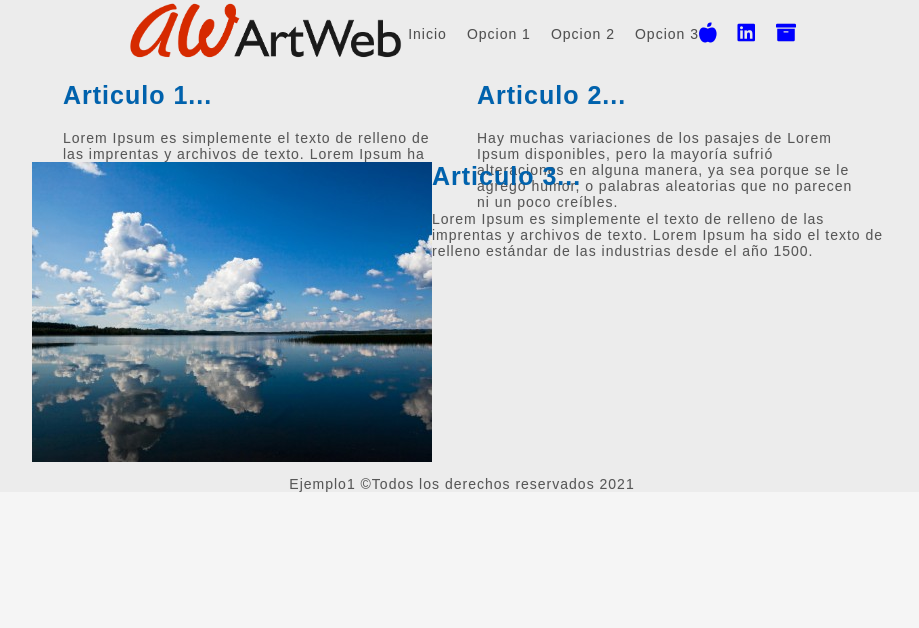
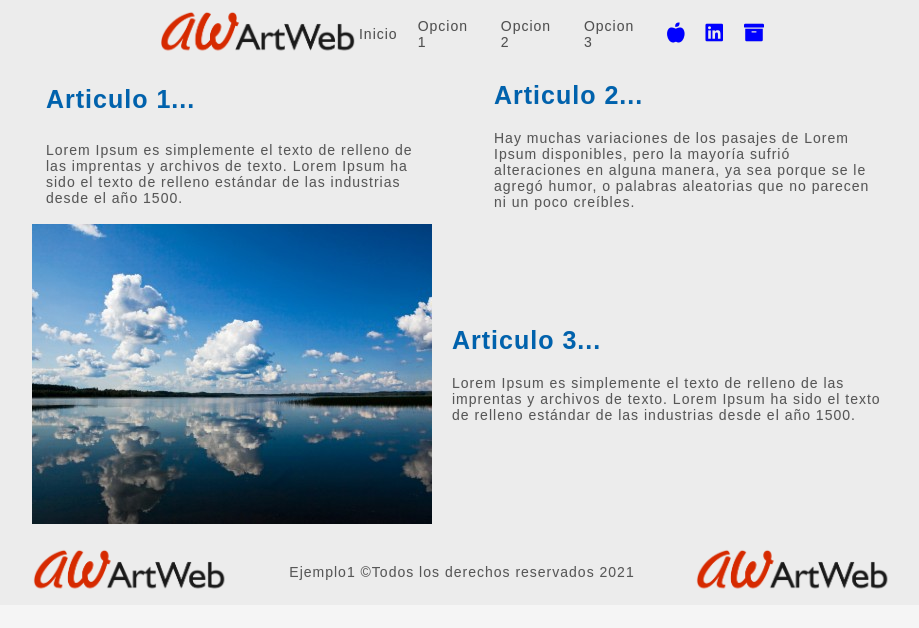
Before and after one commit to isaac9889/pruebas-diego, a React (Create React App) app: page / in a window 1280 px wide. Shown: the top 628 px of the page, without its empty margins (178-1097 px from the left). Built offline with nearby package versions, Linux system fonts and the light colour scheme; a web font is replaced by a local one.

Commit message:
ADD: Media Query

```diff
--- a/src/App_dos.tsx
+++ b/src/App_dos.tsx
@@ -7,6 +7,7 @@ function App_dos() {
               <div className="AppDos__CajaInt-imagen2">
                 <img src="../logo.png" className="imagen1" alt="logo"></img>
 
+                <div className="AppDos__HeaderContenedor">
                   <nav className="AppDos__Menu">
                       <a className="Opcmenu" href="index.html">Inicio</a>
                       <a className="Opcmenu" href="/">Opcion 1</a>
@@ -23,6 +24,7 @@ function App_dos() {
                     </div>
                     <div className="IconosRedes">
                       <em className="fas fa-archive" />
+                    </div>
                 </div>
                 </div>
 
@@ -54,8 +56,14 @@ function App_dos() {
           </div>
 
 
-          <footer>
-             <p>Ejemplo1 &copy;Todos los derechos reservados 2021</p>
+          <footer className="AppDos__Contenedor4">
+             <div className="AppDos__CajaInt-imagen2">
+                <img src="../logo.png" className="imagen1" alt="logo"></img>
+             </div>
+             <p className="AppDos__Pie">Ejemplo1 &copy;Todos los derechos reservados 2021</p>
+             <div className="AppDos__CajaInt-imagen2">
+                <img src="../logo.png" className="imagen1" alt="logo"></img>
+             </div>
           </footer>
 
 
--- a/src/styles/design_system/stylesheets/_stylesheets.scss
+++ b/src/styles/design_system/stylesheets/_stylesheets.scss
@@ -5,3 +5,5 @@
 /// @group IMPORT
 /// This document contains the imports of all the style sheets for the theme components.
 ////
+
+@import "header/header";
--- /dev/null
+++ b/src/styles/design_system/stylesheets/header/_header.scss
@@ -0,0 +1,56 @@
+%CajasSec1 {
+
+  align-items: center;
+  display: flex;
+  flex-wrap: wrap;
+  gap: 20px;
+  height: auto;
+  justify-content: space-between;
+  max-width: 30vw;
+
+}
+
+%AppDos {
+
+display: flex;
+flex-direction: column;
+align-items: center;
+gap: 1em;
+background: #ececec;
+
+
+  &__Contenedor {
+
+     width: -moz-available;
+     display: flex;
+     justify-content: flex-start;
+     max-width: 860px;
+     flex-direction: column;
+
+   }
+
+   &__CajaInt-imagen2 {
+
+     display: flex;
+     max-width: 100vw;
+     height: 67px;
+     width: -webkit-fill-available;
+     width: -moz-available;
+     align-items: center;
+
+   }
+
+   &__Menu {
+
+       max-width: 100vw;
+       height: 100%;
+       display: flex;
+       width: -webkit-fill-available;
+       width: -moz-available;
+       gap: 20px;
+       align-items: center;
+       margin-left: auto;
+
+   }
+
+}
--- a/src/styles/design_system/themes/Diego/header/_header.scss
+++ b/src/styles/design_system/themes/Diego/header/_header.scss
@@ -7,22 +7,27 @@ gap: 1em;
 background: #ececec;
 
 
+@media(max-width:320px){
+  flex-direction: column;
+  align-items: center;
+   }
+
+
   &__Contenedor {
+    @extend %AppDos__Contenedor;
+     }
 
-     width: -moz-available;
-     display: flex;
-     justify-content: flex-start;
-     max-width: 860px;
-     flex-direction: column;
-   }
+
 
    &__CajaInt-imagen2 {
 
      display: flex;
      max-width: 100vw;
      height: 67px;
-     widht: -webkit-fill-available;
-     widht: -moz-available;
+     width: -webkit-fill-available;
+     width: -moz-available;
+     align-items: center;
+     justify-content: space-between;
 
    }
 
@@ -31,8 +36,8 @@ background: #ececec;
        max-width: 100vw;
        height: 100%;
        display: flex;
-       widht: -webkit-fill-available;
-       widht: -moz-available;
+       width: -webkit-fill-available;
+       width: -moz-available;
        gap: 20px;
        align-items: center;
        margin-left: auto;
@@ -40,9 +45,17 @@ background: #ececec;
 
 }
 
+.AppDos__HeaderContenedor {
+
+  display: flex;
+  gap: 20px;
+  align-items: center;
+
+}
 
 
-.Opcmenu{
+
+.Opcmenu {
   text-decoration: none;
   color: #4f4f4f;
 }
@@ -60,6 +73,7 @@ background: #ececec;
 .IconosRedes {
   font-size: 20px;
   color: blue;
+  cursor: pointer;
 }
 
 
@@ -67,47 +81,35 @@ background: #ececec;
 .AppDos__Contenedor2 {
   display: flex;
   flex-direction: row;
-  gap: 30px;
-  align-items: center;
   justify-content: center;
-  flex-wrap: wrap;
+  max-width: 860px;
+  gap: 64px;
+  width: -webkit-fill-available;
+  width: -moz-available;
 }
 
+.AppDos__Caja2 {
+  @extend %CajasSec1;
 
-%CajasSec1{
-  display: flex;
-  gap: 20px;
-  max-width: 30vw;
-  height: 67px;
-  justify-content: space-between;
-  align-items: center;
-  flex-wrap: wrap;
-}
-
-.AppDos__Caja2{
-  @extend %CajasSec1;
 }
 
 .AppDos__Caja3{
   @extend %CajasSec1;
+
 }
-
-
 
 .AppDos__Titulo1{
   font-size: 25px;
 }
 
-
-
-
 .AppDos__Contenedor3 {
   display: flex;
-  justify-content: flex-start;
+  align-items: center;
   max-width: 860px;
   flex-direction: row;
   width: -webkit-fill-available;
   width: -moz-available;
+  gap: 20px;
 }
 
 
@@ -115,8 +117,8 @@ background: #ececec;
   display: flex;
   max-width: 100vw;
   height: 100%;
-  widht: -webkit-fill-available;
-  widht: -moz-available;
+  width: -webkit-fill-available;
+  width: -moz-available;
 
 }
 
@@ -124,11 +126,49 @@ background: #ececec;
 .AppDos__Caja5{
   display: flex;
   gap: 20px;
-  height: 75px;
+  height: 100%;
   justify-content: space-between;
   align-items: center;
   flex-wrap: wrap;
 }
+
+
+.AppDos__Contenedor4 {
+
+    display: flex;
+    flex-direction: row;
+    align-items: center;
+    justify-content: space-between;
+    max-width: 860px;
+    width: -webkit-fill-available;
+    width: -moz-available;
+
+    .AppDos__CajaInt-imagen2 {
+
+      width: auto;
+
+    }
+
+}
+
+
+.AppDos__Pie{
+  width: auto;
+
+}
+
+.imagen1 {
+
+  height: 100%;
+  max-height: 47px;
+  max-width: 200px;
+  width: 100%;
+
+}
+
+
+
+
 
 
 /*@mixin Cajas{
```
Lines whose indentation alone changed are shown as unchanged.
